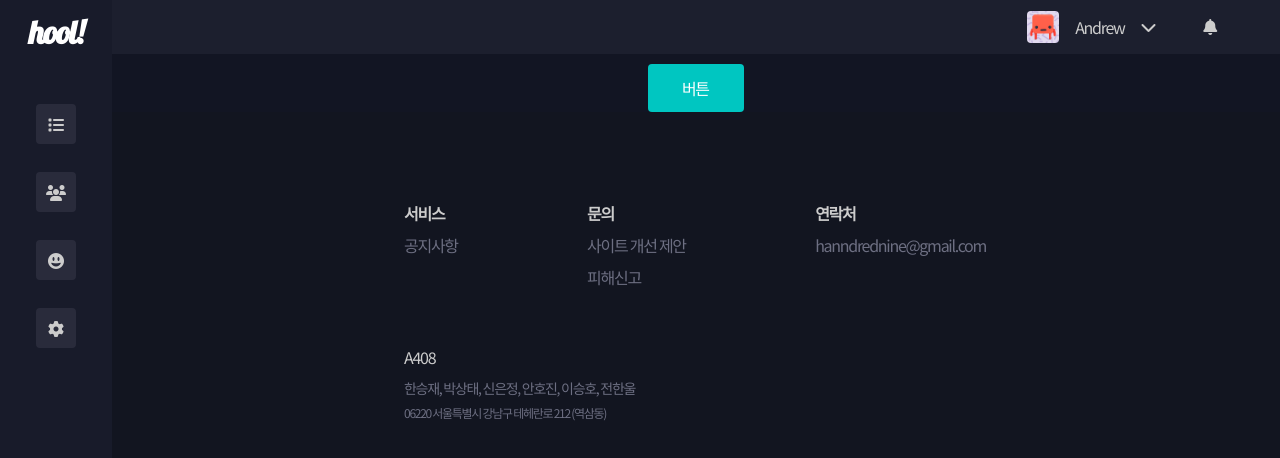
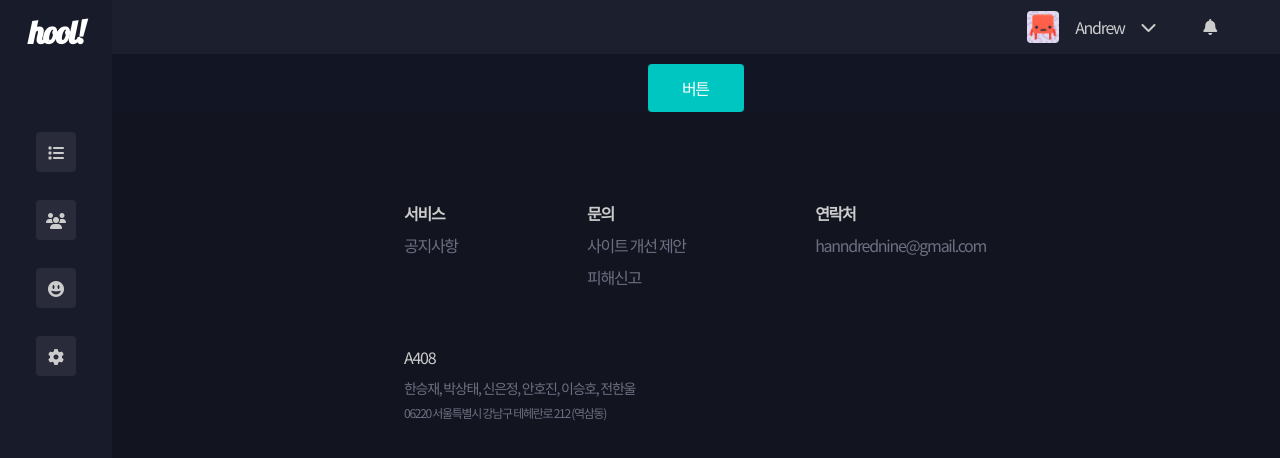
Before and after one commit to heptris/hool, a React (Vite) app in the folder frontend/: page / in a window 1280 px wide. Shown: the top 458 px of the page. Built offline with nearby package versions, Linux system fonts and the light colour scheme.

Commit message:
:recycle: [STYLE] NavSide 마진 수정 & Routes 순서 변경

```diff
--- a/frontend/src/App.tsx
+++ b/frontend/src/App.tsx
@@ -8,8 +8,8 @@ function App() {
       <Routes>
         <Route path="/" element={<HomePage />} />
         <Route path="/profile" element={<ProfilePage />} />
+        <Route path="/social" element={<SocialPage />} />
         <Route path="/market" element={<MarketPage />} />
-        <Route path="/social" element={<SocialPage />} />
       </Routes>
     </Layout>
   );
--- a/frontend/src/components/layouts/NavSide.tsx
+++ b/frontend/src/components/layouts/NavSide.tsx
@@ -9,23 +9,25 @@ const { adaptiveGrey200, adaptiveGrey800, adaptiveGrey700, bgColor } =
 const NavSide = () => {
   return (
     <Side>
-      <NavLink to="/" style={{ textDecoration: "none" }}>
+      <CustomNavLink to="/">
         <Logo>hool!</Logo>
-      </NavLink>
+      </CustomNavLink>
       <ButtonGroup>
-        <NavLink to="/">
+        <CustomNavLink to="/">
           <Btn>
             <Icon className="fa-solid fa-list" />
           </Btn>
-        </NavLink>
-        <NavLink to="/social">
+        </CustomNavLink>
+        <CustomNavLink to="/social">
           <Btn>
             <Icon className="fa-solid fa-users" />
           </Btn>
-        </NavLink>
-        <Btn>
-          <Icon className="fa-solid fa-face-grin-wide" />
-        </Btn>
+        </CustomNavLink>
+        <CustomNavLink to="/market">
+          <Btn>
+            <Icon className="fa-solid fa-face-grin-wide" />
+          </Btn>
+        </CustomNavLink>
         <Btn>
           <Icon className="fa-solid fa-gear" />
         </Btn>
@@ -45,11 +47,14 @@ const Side = styled.div`
   width: 3rem;
   background-color: ${bgColor};
 `;
+const CustomNavLink = styled(NavLink)`
+  margin: 0 0 1.75rem 0;
+  text-decoration: none;
+`;
 const Logo = styled.h1`
   font-family: "Lobster", cursive;
   font-size: 2rem;
   font-weight: bold;
-  margin-bottom: 3.5rem;
 
   &:hover {
     cursor: pointer;
@@ -58,13 +63,13 @@ const Logo = styled.h1`
 const ButtonGroup = styled.div`
   display: flex;
   flex-direction: column;
+  margin-top: 3.5rem;
 `;
 const Btn = styled.button`
   width: 2.5rem;
   height: 2.5rem;
   border-radius: 4px;
   background-color: ${adaptiveGrey800};
-  margin: 0 0 1.75rem 0;
   cursor: pointer;
 
   &:hover {
--- a/frontend/src/pages/index.ts
+++ b/frontend/src/pages/index.ts
@@ -1,4 +1,4 @@
 export { default as HomePage } from "./HomePage";
 export { default as ProfilePage } from "./ProfilePage";
+export { default as SocialPage } from "./SocialPage";
 export { default as MarketPage } from "./MarketPage";
-export { default as SocialPage } from "./SocialPage";
```
